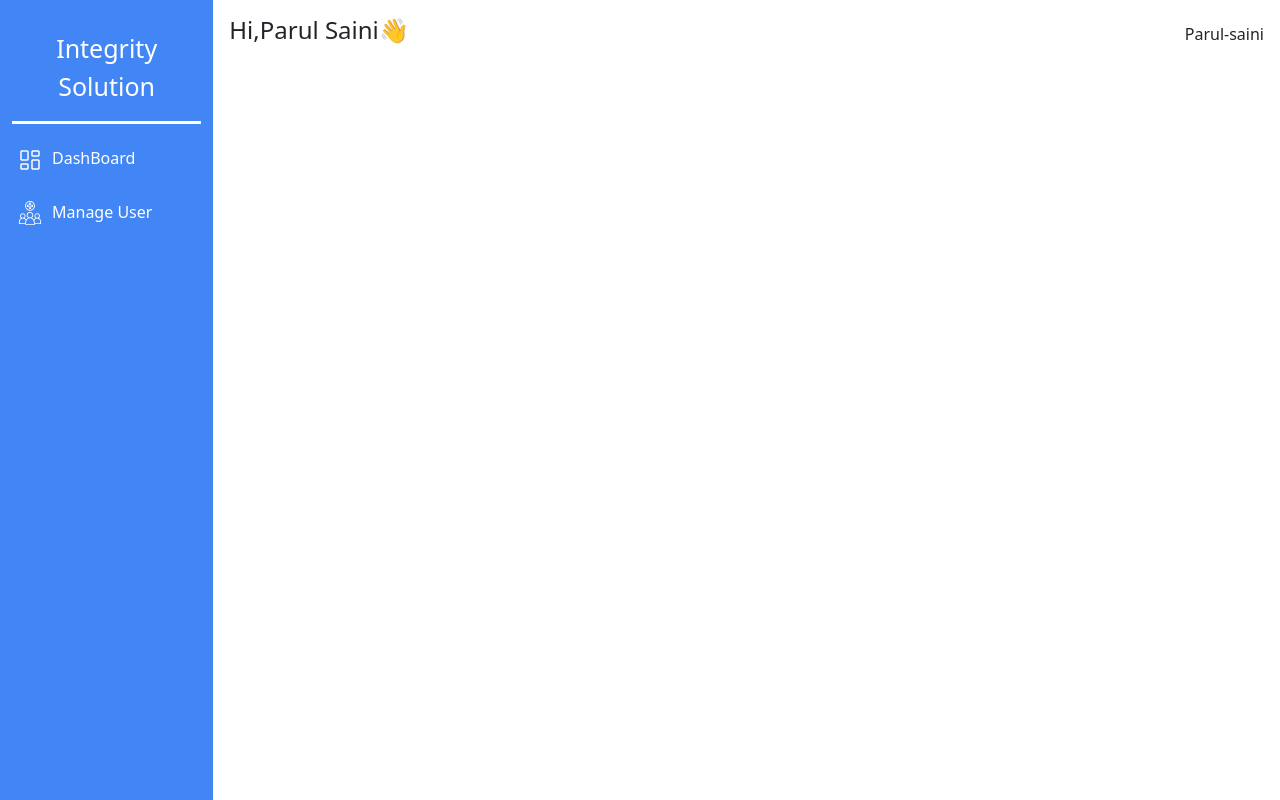
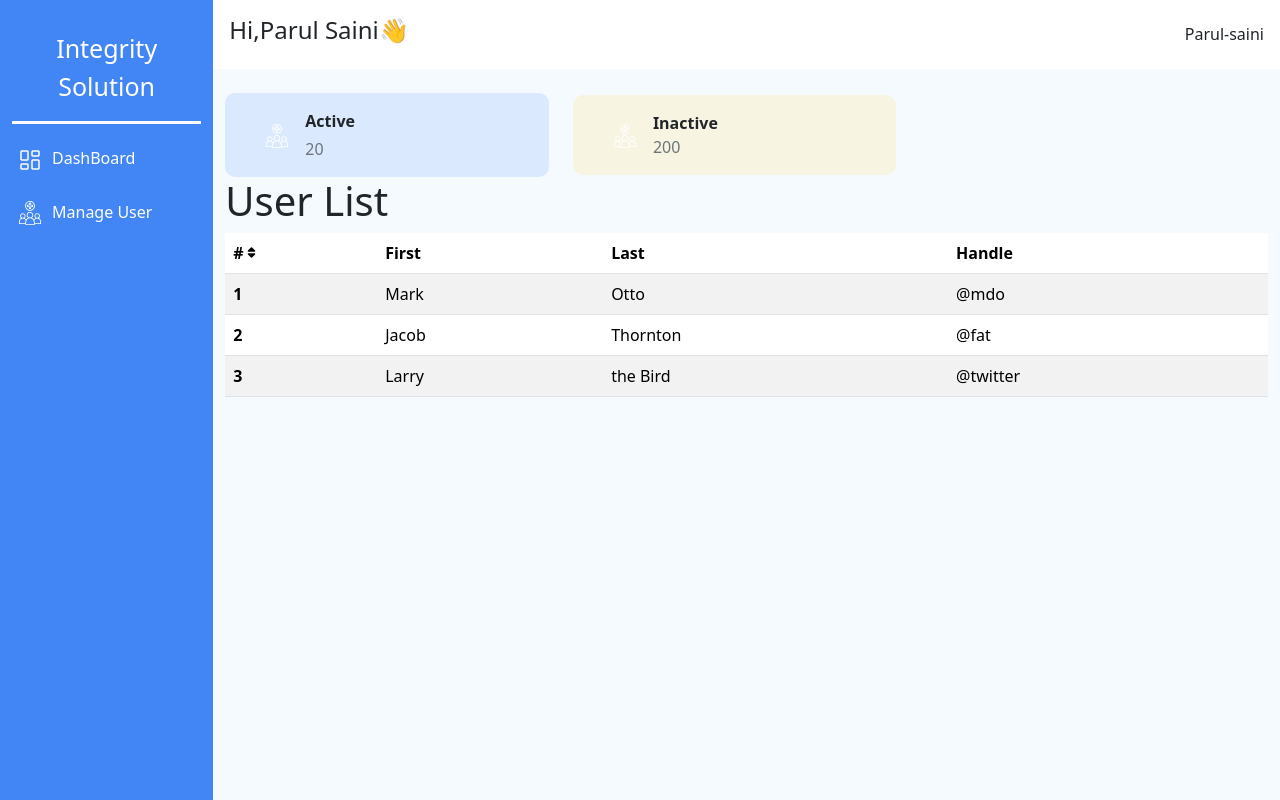
Before and after one commit to parul-saini/userPortal, an Angular app: page /dashboard in a window 1280 px wide. Built offline with nearby package versions, Linux system fonts and the light colour scheme.

Commit message:
-dashborad modify

```diff
--- a/angular.json
+++ b/angular.json
@@ -30,6 +30,7 @@
               "src/assets"
             ],
             "styles": [
+              "node_modules/@fortawesome/fontawesome-free/css/all.min.css",
               "src/styles.scss"
             ],
             "scripts": []
--- a/package.json
+++ b/package.json
@@ -18,6 +18,7 @@
     "@angular/platform-browser": "^16.2.0",
     "@angular/platform-browser-dynamic": "^16.2.0",
     "@angular/router": "^16.2.0",
+    "@fortawesome/fontawesome-free": "^6.6.0",
     "rxjs": "~7.8.0",
     "tslib": "^2.3.0",
     "zone.js": "~0.13.0"
--- a/src/app/components/dashboard/dashboard.component.html
+++ b/src/app/components/dashboard/dashboard.component.html
@@ -1,5 +1,6 @@
 <!-- <p>dashboard works!</p> -->
 <div class="container-fluid row p-0 m-0">
+    <!-- side navbar  -->
     <div class="col-2 side-nav">
        <div class="heading">
         <p style="font-size: 25px;">Integrity Solution</p>
@@ -15,9 +16,11 @@
         </div>
       </div>
     </div>
+
+    <!-- table content  -->
     <div class="col-10 p-0 m-0">
-        <div class="container-fluid p-0 m-0">
-            <div class="container p-3 d-flex justify-content-lg-between align-items-center">
+        <div class="container-fluid p-0 m-0 outer-box">
+            <div class="container d-name p-3 d-flex justify-content-lg-between align-items-center">
                 <div class="name">
                     <h4>Hi,Parul Saini👋</h4>
                 </div>
@@ -26,6 +29,63 @@
                    <span>Parul-saini</span>
                 </div>
             </div>
+            <div class="container row d-flex justify-content-lg-between align-items-center mt-4">
+                <div class="col-4">
+                    <div class="activeStatus p-3 d-flex align-items-center ">
+                        <div class="ps-4 "><img src="../../../assets/users.png" alt="" srcset=""></div>
+                        <div class="ms-3 d-flex justify-content-lg-between flex-column">
+                            <div class="mb-1  fw-bold">Active</div>
+                            <div class="text-secondary">20</div>
+                        </div>
+                    </div>
+                </div>
+                <div class="col-4">
+                    <div class="inactiveStatus p-3  d-flex align-items-center ">
+                        <div class="ps-4 "><img src="../../../assets/users.png" alt="" srcset=""></div>
+                        <div class="ms-3 d-flex justify-content-lg-between flex-column">
+                            <div class="mb-0  fw-bold">Inactive</div>
+                            <div class="text-secondary">200</div>
+                        </div>
+                    </div>
+                </div>
+                <div class="col-4">
+
+                </div>
+            </div>
+            <div class="container">
+                <h1>User List</h1>
+                <table class="table table-striped">
+                    <thead>
+                      <tr>
+                        <th scope="col"># <span><i class="fas fa-sort fa-xs"></i></span></th>
+                        <th scope="col">First</th>
+                        <th scope="col">Last</th>
+                        <th scope="col">Handle</th>
+                      </tr>
+                    </thead>
+                    <tbody>
+                      <tr>
+                        <th scope="row">1</th>
+                        <td>Mark</td>
+                        <td>Otto</td>
+                        <td>@mdo</td>
+                      </tr>
+                      <tr>
+                        <th scope="row">2</th>
+                        <td>Jacob</td>
+                        <td>Thornton</td>
+                        <td>@fat</td>
+                      </tr>
+                      <tr>
+                        <th scope="row">3</th>
+                        <td>Larry</td>
+                        <td>the Bird</td>
+                        <td>@twitter</td>
+                      </tr>
+                    </tbody>
+                  </table>
+            </div>
+
         </div>
     </div>
 </div>
--- a/src/app/components/dashboard/dashboard.component.scss
+++ b/src/app/components/dashboard/dashboard.component.scss
@@ -44,3 +44,22 @@
     // filter: drop-shadow(2px 4px 6px #4285f4);
     filter: drop-shadow(3px 1px 0px #4285f4);
 }
+
+
+.outer-box{
+    height: 100vh;
+    background: #f5fafe
+}
+
+.d-name{
+    background-color: white;
+}
+
+.activeStatus{
+    background-color: rgb(218 233 253);
+    border-radius: 10px;
+}
+.inactiveStatus{
+    background-color:rgb(247 244 225);
+    border-radius: 10px;
+}
--- a/src/app/components/login/login.component.html
+++ b/src/app/components/login/login.component.html
@@ -1,12 +1,12 @@
 <!-- <p>login works!</p> -->
- <div class="container-fluid row">
+ <div class="container-fluid row p-0 m-0">
 
     <div class="col-md-6 side-image d-flex justify-content-center align-items-center flex-column">
        <div>
         <img src="../../../assets/login.png" alt="loginimage" srcset="">
        </div>
     </div>
-    <div class="col-md-6 right-side-content d-flex justify-content-center align-items-center flex-column">
+    <div class="col-md-6 p-0 m-0 right-side-content d-flex justify-content-center align-items-center flex-column">
         <div class="mb-5">
             <h2>LOGO</h2>
         </div>
--- a/src/app/components/login/login.component.scss
+++ b/src/app/components/login/login.component.scss
@@ -14,6 +14,7 @@
     padding: 20px;
     border-radius: 15px;
     height: 55%;
+    background-color: white;
 }
 input{
     padding: 10px;
@@ -22,6 +23,10 @@ input{
 label{
     font-weight: 500;
 }
+
+.right-side-content{
+    background: #f9ffff;
+}
 // img{
 //     width: 85%;
 // }
--- a/src/index.html
+++ b/src/index.html
@@ -10,6 +10,8 @@
   <link href="https://cdn.jsdelivr.net/npm/bootstrap@5.3.3/dist/css/bootstrap.min.css" rel="stylesheet" integrity="sha384-QWTKZyjpPEjISv5WaRU9OFeRpok6YctnYmDr5pNlyT2bRjXh0JMhjY6hW+ALEwIH" crossorigin="anonymous">
   <script src="https://cdn.jsdelivr.net/npm/@popperjs/core@2.11.8/dist/umd/popper.min.js" integrity="sha384-I7E8VVD/ismYTF4hNIPjVp/Zjvgyol6VFvRkX/vR+Vc4jQkC+hVqc2pM8ODewa9r" crossorigin="anonymous"></script>
   <script src="https://cdn.jsdelivr.net/npm/bootstrap@5.3.3/dist/js/bootstrap.min.js" integrity="sha384-0pUGZvbkm6XF6gxjEnlmuGrJXVbNuzT9qBBavbLwCsOGabYfZo0T0to5eqruptLy" crossorigin="anonymous"></script>
+
+  <script src="https://kit.fontawesome.com/a076d05399.js" crossorigin="anonymous"></script>
 </head>
 <body>
   <app-root></app-root>
--- a/src/styles.scss
+++ b/src/styles.scss
@@ -1,5 +1,5 @@
 /* You can add global styles to this file, and also import other style files */
-
+@import "~@fortawesome/fontawesome-free/css/all.css";
 *{
     margin: 0px;
     padding: 0px;
```
Also changed, not shown: 1 other file (tests, documents, lock files or other folders).
